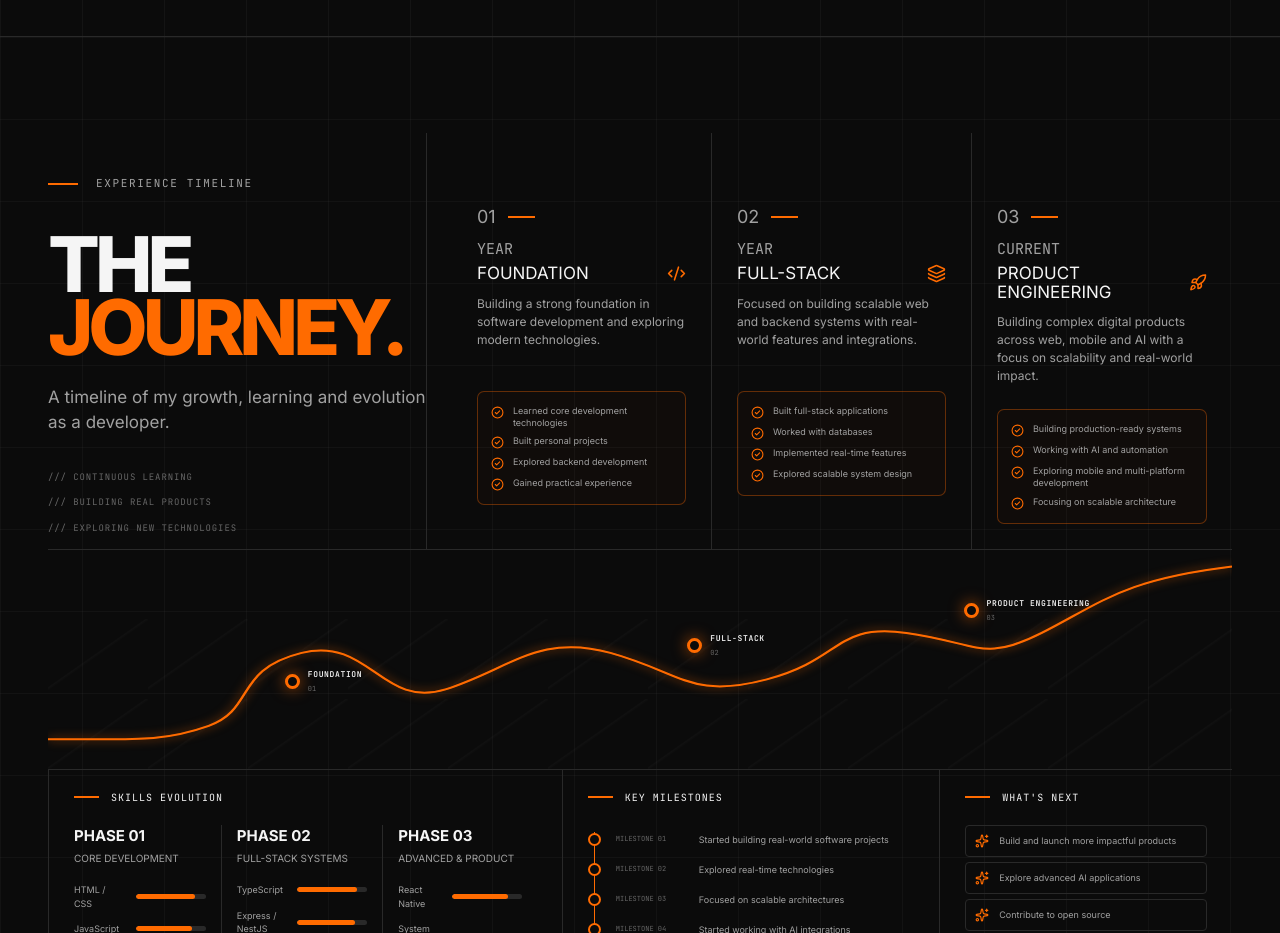
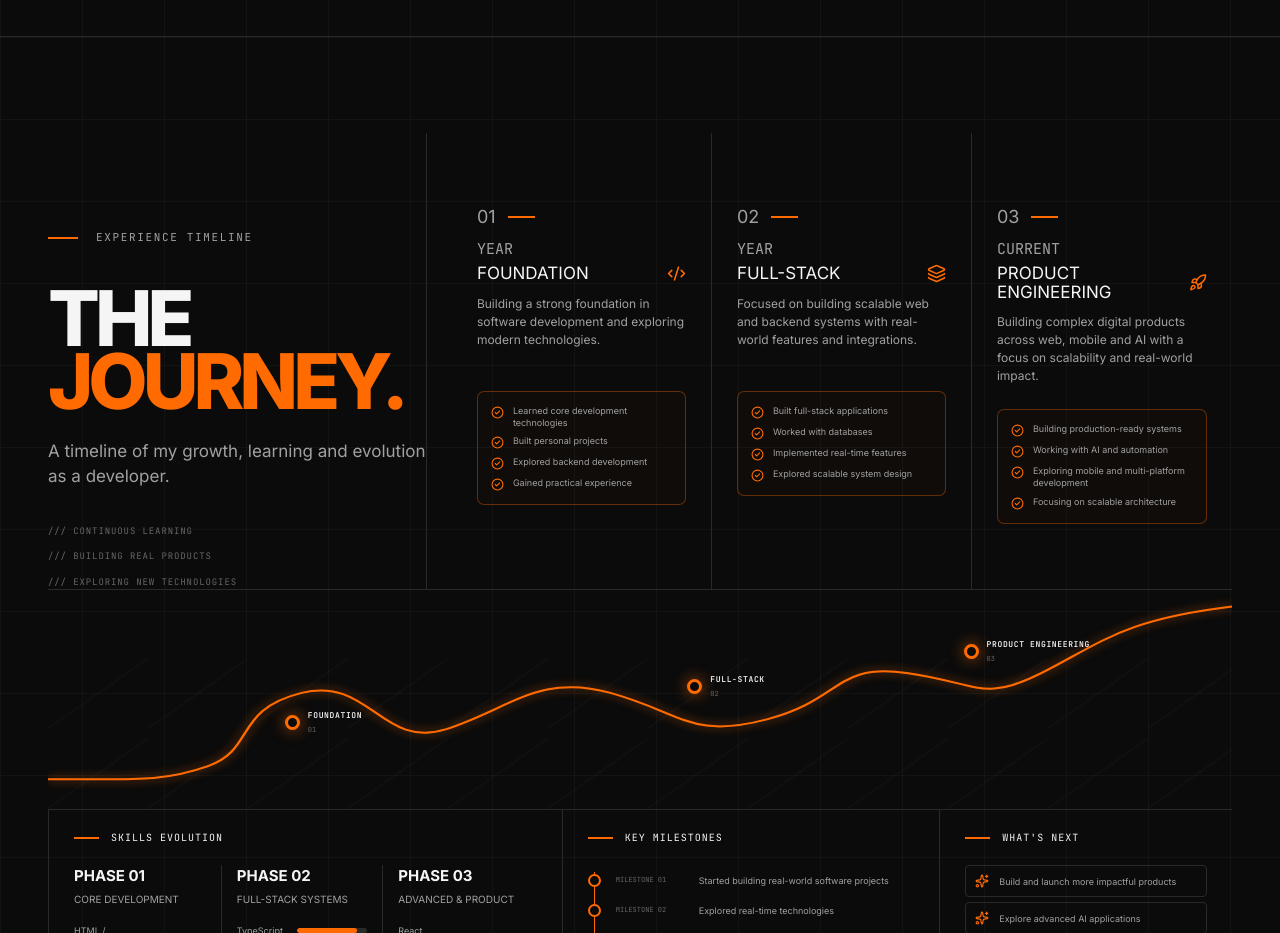
Before and after one commit to KL-Coders0103/Portfolio2.0, a React app: page / in a window 1280 px wide. Shown: the part 5260-6193 px from the top of the page. Built offline with nearby package versions, Linux system fonts and the light colour scheme; the HTML template or start-up script is replaced by a standard one.

Commit message:
style: use shared spacing token for section intro

```diff
--- a/src/sections/Experience/experience.css
+++ b/src/sections/Experience/experience.css
@@ -56,7 +56,7 @@
 
   z-index: 4;
 
-  padding-top: 42px;
+  padding-top: var(--section-padding-y);
 
   border-right: 1px solid var(--border);
 }
```
